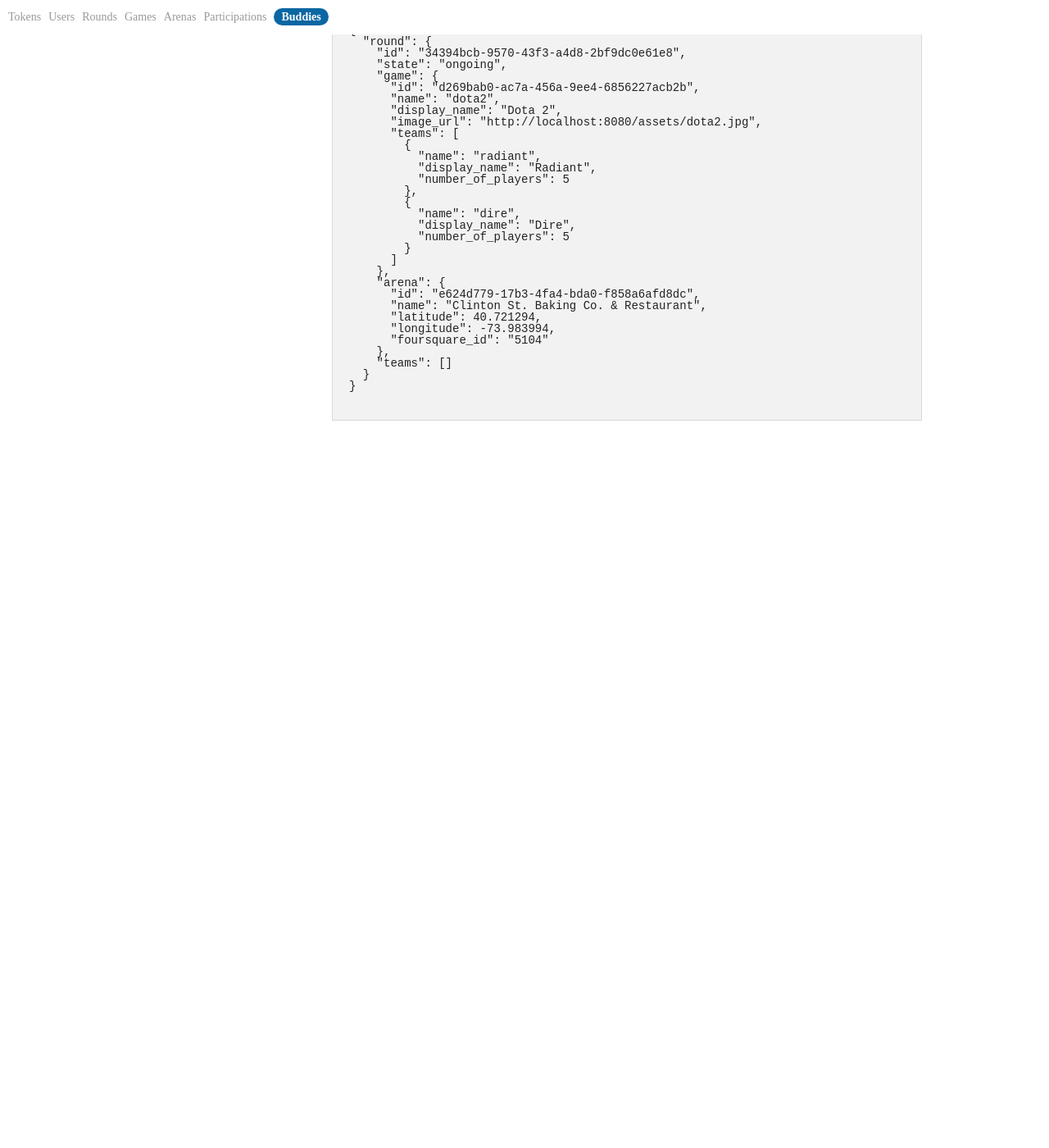
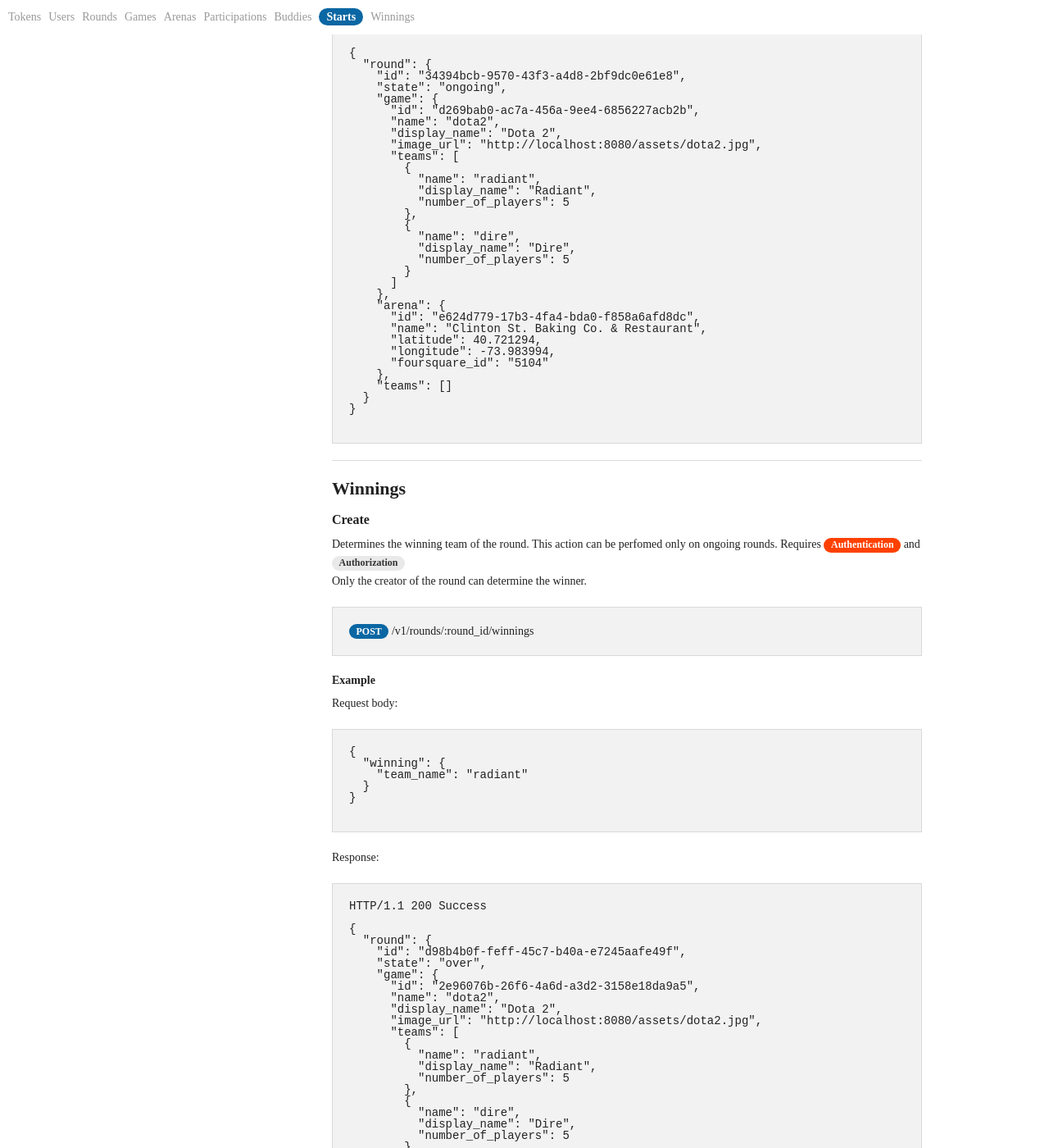
Before and after one commit to matteodepalo/playround-developer, a Jekyll site: the page built from index.html, in a window 1280 px wide and 1400 px high, scrolled down 15390 px. Shown: the whole window at 82% size. Built offline with Jekyll 4.4.1, drawn with Linux system fonts in a browser that asks for light colours; some web fonts are replaced; before the commit the page ends 15970 px from its top, so only the background shows below that; some of the changed text lies outside the part shown.

Commit message:
Added winnings

```diff
--- a/_includes/rounds.html
+++ b/_includes/rounds.html
@@ -264,6 +264,7 @@ HTTP/1.1 201 Created
     "teams": [
       {
         "name": "dire",
+        "winner": false,
         "participations": [
           {
             "joined": false,
@@ -287,6 +288,7 @@ HTTP/1.1 201 Created
       },
       {
         "name": "radiant",
+        "winner": false,
         "participations": [
           {
             "joined": false,
--- a/_includes/starts.html
+++ b/_includes/starts.html
@@ -17,7 +17,7 @@
 
   <div class="code">
     <pre>
-HTTP/1.1 201 Created
+HTTP/1.1 200 Success
 
 {
   "round": {
--- /dev/null
+++ b/_includes/winnings.html
@@ -0,0 +1,171 @@
+<section id="winnings">
+  <h3 data-magellan-destination="winnings">Winnings</h3>
+
+  <h4>Create</h4>
+  <p>
+    Determines the winning team of the round. This action can be perfomed only on ongoing rounds. Requires <span class="authentication">Authentication</span> and <span class="authorization">Authorization</span><br/>
+    Only the creator of the round can determine the winner.
+  </p>
+
+  <div class="endpoint">
+    <span class="get">POST</span> /v1/rounds/:round_id/winnings
+  </div>
+
+  <h5>Example</h5>
+
+  <p>Request body:</p>
+
+  <div class="code">
+    <pre>
+{
+  "winning": {
+    "team_name": "radiant"
+  }
+}
+    </pre>
+  </div>
+
+  <p>Response:</p>
+
+  <div class="code">
+    <pre>
+HTTP/1.1 200 Success
+
+{
+  "round": {
+    "id": "d98b4b0f-feff-45c7-b40a-e7245aafe49f",
+    "state": "over",
+    "game": {
+      "id": "2e96076b-26f6-4a6d-a3d2-3158e18da9a5",
+      "name": "dota2",
+      "display_name": "Dota 2",
+      "image_url": "http://localhost:8080/assets/dota2.jpg",
+      "teams": [
+        {
+          "name": "radiant",
+          "display_name": "Radiant",
+          "number_of_players": 5
+        },
+        {
+          "name": "dire",
+          "display_name": "Dire",
+          "number_of_players": 5
+        }
+      ]
+    },
+    "arena": {
+      "id": "8968a989-ccb9-4e32-833c-69ea6174ac43",
+      "name": "Clinton St. Baking Co. & Restaurant",
+      "latitude": 40.721294,
+      "longitude": -73.983994,
+      "foursquare_id": "5104"
+    },
+    "teams": [
+      {
+        "name": "dire",
+        "winner": false,
+        "participations": [
+          {
+            "joined": false,
+            "user": {
+              "id": "bbec5056-75b5-4030-8bf6-6d84924a40ee",
+              "name": "Test User",
+              "image": "http://graph.facebook.com/1249/picture?type=square",
+              "facebook_id": "1249"
+            }
+          },
+          {
+            "joined": false,
+            "user": {
+              "id": "40d3a5e5-09b3-4300-b21e-19ea17a5d4ae",
+              "name": "Test User",
+              "image": "http://graph.facebook.com/1250/picture?type=square",
+              "facebook_id": "1250"
+            }
+          },
+          {
+            "joined": false,
+            "user": {
+              "id": "7222715b-0f16-4c20-ac6e-57244dea1e5e",
+              "name": "Test User",
+              "image": "http://graph.facebook.com/1251/picture?type=square",
+              "facebook_id": "1251"
+            }
+          },
+          {
+            "joined": false,
+            "user": {
+              "id": "1bb8d54d-fa65-47e1-bf09-dcbc6737c80a",
+              "name": "Test User",
+              "image": "http://graph.facebook.com/1252/picture?type=square",
+              "facebook_id": "1252"
+            }
+          },
+          {
+            "joined": false,
+            "user": {
+              "id": "a6db5d91-c7b6-4f07-b4db-a55dfa339bf7",
+              "name": "Test User",
+              "image": "http://graph.facebook.com/1253/picture?type=square",
+              "facebook_id": "1253"
+            }
+          }
+        ]
+      },
+      {
+        "name": "radiant",
+        "winner": true,
+        "participations": [
+          {
+            "joined": false,
+            "user": {
+              "id": "48dc1961-9c27-499d-bc60-36016c5d853a",
+              "name": "Test User",
+              "image": "http://graph.facebook.com/1244/picture?type=square",
+              "facebook_id": "1244"
+            }
+          },
+          {
+            "joined": false,
+            "user": {
+              "id": "7c86060d-d5db-499b-9cf3-642b3bb057ae",
+              "name": "Test User",
+              "image": "http://graph.facebook.com/1245/picture?type=square",
+              "facebook_id": "1245"
+            }
+          },
+          {
+            "joined": false,
+            "user": {
+              "id": "1631b2f0-0ff9-4970-8321-82ea3a41e51f",
+              "name": "Test User",
+              "image": "http://graph.facebook.com/1246/picture?type=square",
+              "facebook_id": "1246"
+            }
+          },
+          {
+            "joined": false,
+            "user": {
+              "id": "3ef33094-1ae1-48bc-97e5-b3f946d69098",
+              "name": "Test User",
+              "image": "http://graph.facebook.com/1247/picture?type=square",
+              "facebook_id": "1247"
+            }
+          },
+          {
+            "joined": false,
+            "user": {
+              "id": "046e4106-cde3-4435-a498-e5cbff78fa27",
+              "name": "Test User",
+              "image": "http://graph.facebook.com/1248/picture?type=square",
+              "facebook_id": "1248"
+            }
+          }
+        ]
+      }
+    ]
+  }
+}
+    </pre>
+  </div>
+</section>
--- a/index.html
+++ b/index.html
@@ -36,6 +36,7 @@ title: Playround Developer
             <li><a href="#participations">Participations</a></li>
             <li><a href="#buddies">Buddies</a></li>
             <li><a href="#starts">Starts</a></li>
+            <li><a href="#winnings">Winnings</a></li>
           </ul>
         </div>
       </section>
@@ -59,6 +60,8 @@ title: Playround Developer
           <dd data-magellan-arrival="arenas"><a href="#arenas">Arenas</a></dd>
           <dd data-magellan-arrival="participations"><a href="#participations">Participations</a></dd>
           <dd data-magellan-arrival="buddies"><a href="#buddies">Buddies</a></dd>
+          <dd data-magellan-arrival="starts"><a href="#starts">Starts</a></dd>
+          <dd data-magellan-arrival="winnings"><a href="#winnings">Winnings</a></dd>
         </dl>
       </div>
 
@@ -77,6 +80,8 @@ title: Playround Developer
       {% include buddies.html %}
       <hr/>
       {% include starts.html %}
+      <hr/>
+      {% include winnings.html %}
     </section>
   </div>
 </div>
```
